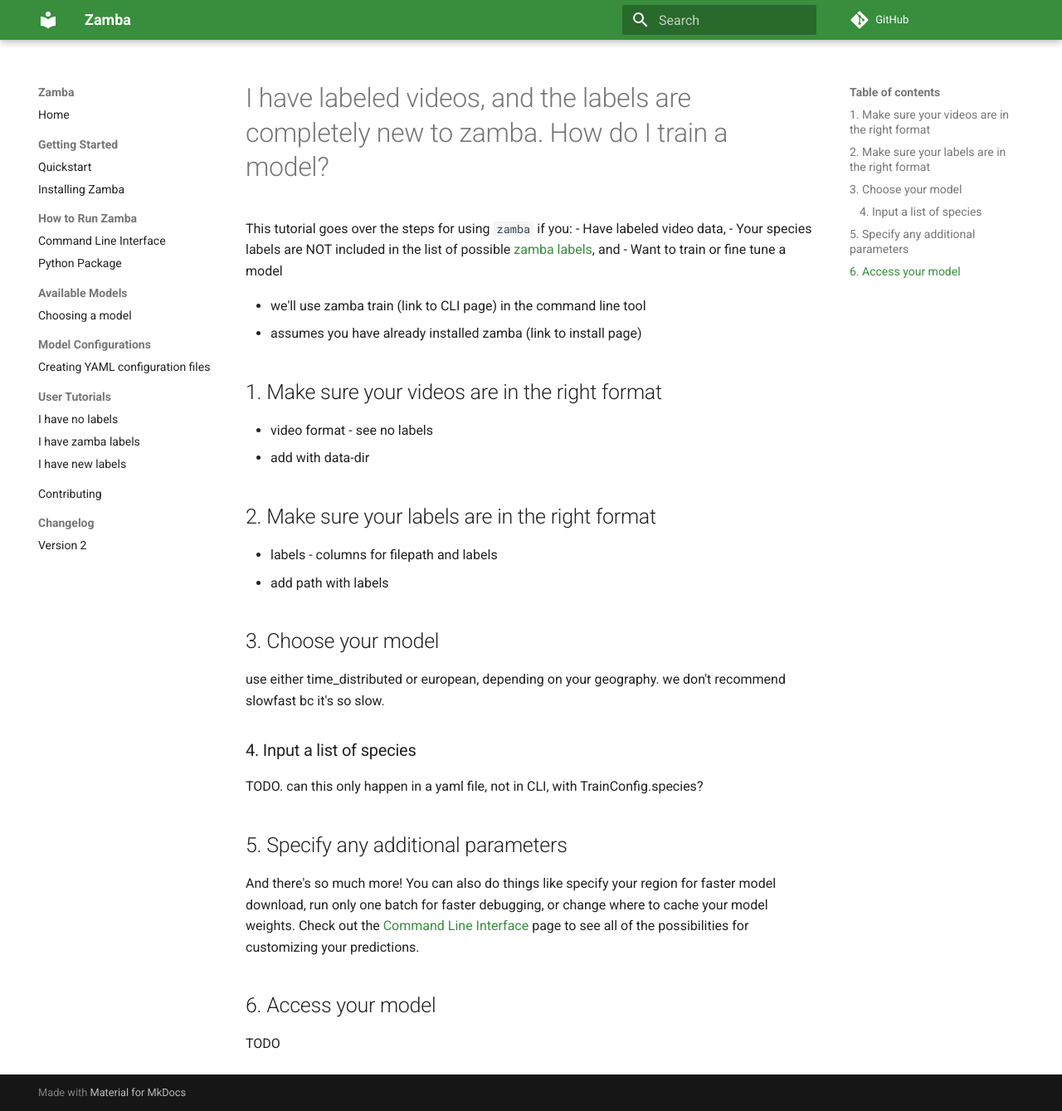
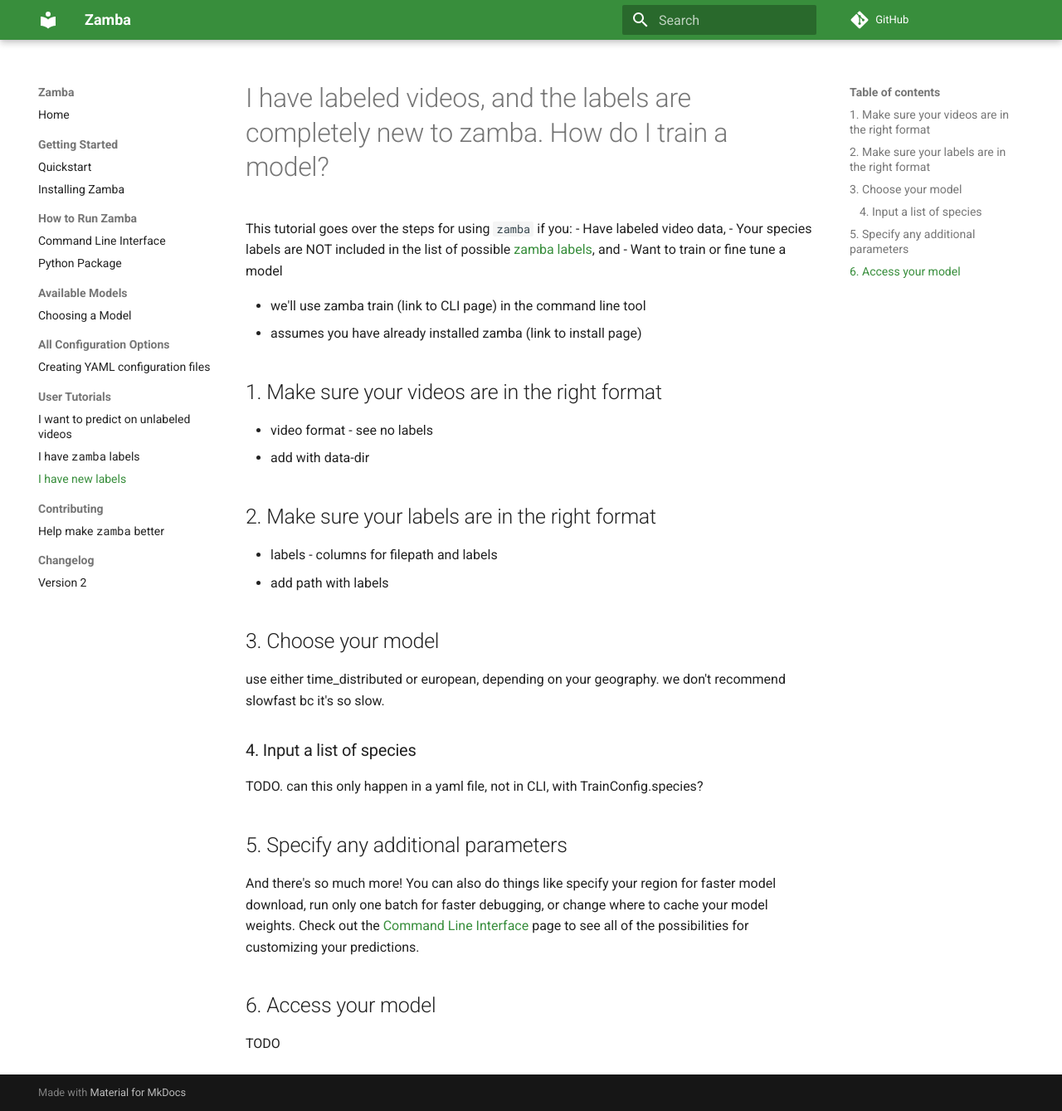
Before and after one commit to drivendataorg/zamba, an MkDocs documentation site: the page built from docs/docs/user-tutorials/new_labels.md, in a window 1280 px wide and 1339 px high. Shown: the whole window at 83% size. Built offline with MkDocs 1.6.1 and Material for MkDocs 9.7.7, drawn with Linux system fonts in a browser that asks for light colours; comment, search, counter and statistics services are not loaded.

Commit message:
Update TOC names

```diff
--- a/docs/mkdocs.yml
+++ b/docs/mkdocs.yml
@@ -21,14 +21,15 @@
     - Command Line Interface: "cli.md"
     - Python Package: "py-package.md"
   - 'Available Models':
-    - Choosing a model: "models.md"
-  - 'Model Configurations':
+    - Choosing a Model: "models.md"
+  - 'All Configuration Options':
     - Creating YAML configuration files: "configurations.md"
   - 'User Tutorials':
-    - I have no labels: "no_labels.md"
-    - I have zamba labels: "subset_labels.md"
-    - I have new labels: "new_labels.md"
-  - Contributing: "contribute.md"
+    - I want to predict on unlabeled videos: "user-tutorials/no_labels.md"
+    - I have <code>zamba</code> labels: "user-tutorials/subset_labels.md"
+    - I have new labels: "user-tutorials/new_labels.md"
+  - 'Contributing':
+    - Help make <code>zamba</code> better: "contribute.md"
   - 'Changelog':
     - Version 2: "v2_updates.md"
 
```
